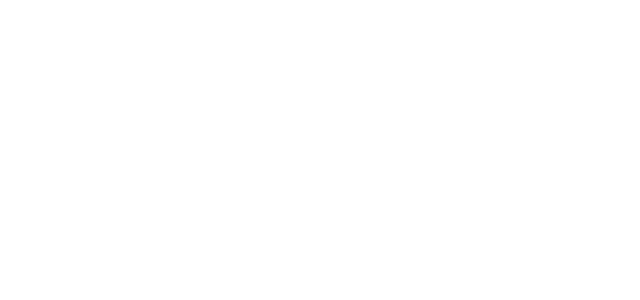
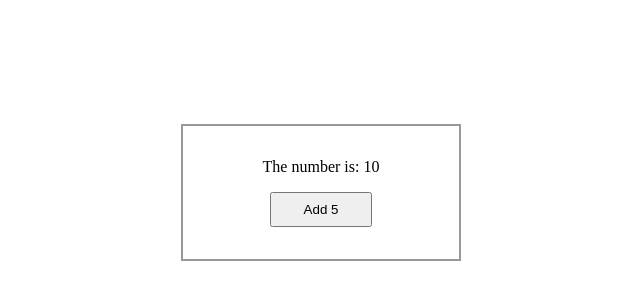
Before and after one commit to surajphedin-job-interviews/darsetech, a React (Vite) app: page / in a window 1280 px wide. Shown: the part 208-508 px from the top of the page, without its empty margins (319-959 px from the left). Built offline with nearby package versions, Linux system fonts and the light colour scheme.

Commit message:
feat: complete ques 2

```diff
--- a/src/App.tsx
+++ b/src/App.tsx
@@ -1,5 +1,11 @@
+import Parent from "./components/Parent/Parent";
+
 function App() {
-  return <div></div>;
+  return (
+    <>
+      <Parent></Parent>
+    </>
+  );
 }
 
 export default App;
--- /dev/null
+++ b/src/components/Child/Child.tsx
@@ -0,0 +1,19 @@
+import "./child.css";
+
+const Child = (props: ChildProps) => {
+  const { incrementBy, handleClick } = props;
+  return (
+    <>
+      <button className="child_btn" onClick={handleClick}>
+        Add {incrementBy}
+      </button>
+    </>
+  );
+};
+
+export default Child;
+
+interface ChildProps {
+  incrementBy: number;
+  handleClick: () => void;
+}
--- /dev/null
+++ b/src/components/Child/child.css
@@ -0,0 +1,4 @@
+.child_btn {
+  /* border: none; */
+  padding: 8px 32px;
+}
--- /dev/null
+++ b/src/components/Parent/Parent.tsx
@@ -0,0 +1,22 @@
+import { useState } from "react";
+import Child from "../Child/Child";
+import "./parent.css";
+
+const INCREMENT_BY = 5;
+
+const Parent = () => {
+  const [count, setCount] = useState(10);
+
+  const handleClick = () => {
+    setCount((prev) => prev + INCREMENT_BY);
+  };
+  return (
+    <div className="root">
+      <div className="wrapper">
+        <p>The number is: {count}</p>
+        <Child incrementBy={INCREMENT_BY} handleClick={handleClick}></Child>
+      </div>
+    </div>
+  );
+};
+export default Parent;
--- /dev/null
+++ b/src/components/Parent/parent.css
@@ -0,0 +1,17 @@
+.root {
+  display: flex;
+  justify-content: center;
+  align-items: center;
+  min-height: 100vh;
+}
+
+.wrapper {
+  padding: 32px;
+  border: 2px solid #999;
+  display: flex;
+  flex-direction: column;
+  justify-content: center;
+  align-items: center;
+  gap: 16px;
+  min-width: 280px;
+}
```
